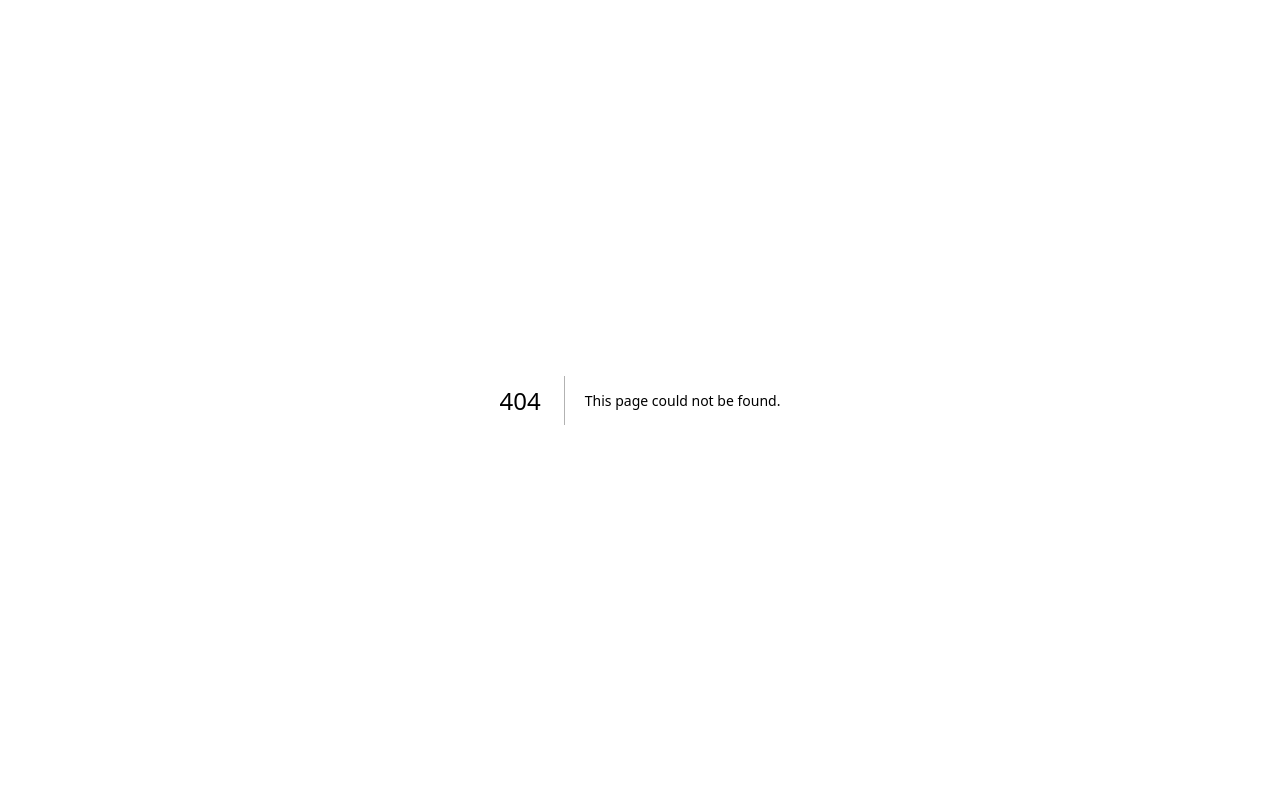
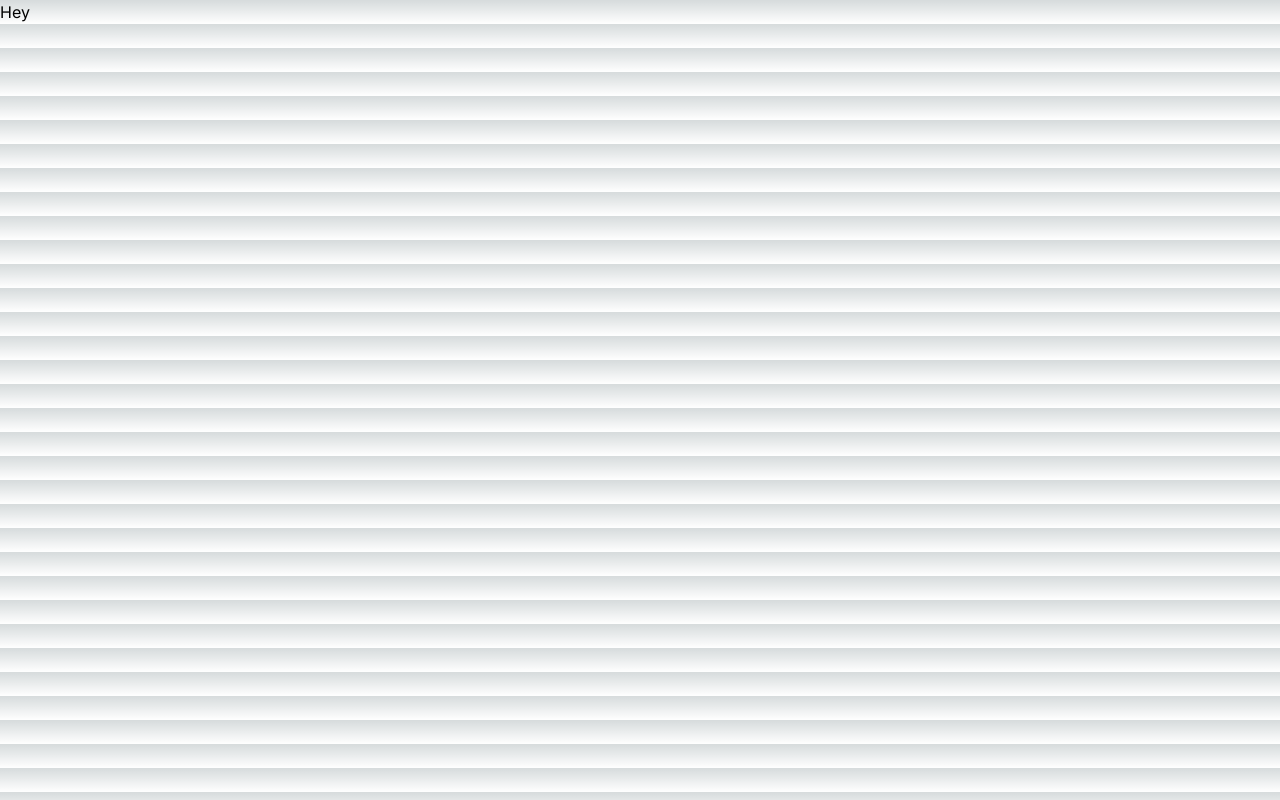
Before and after one commit to rohitvishin/Rothamsted, a Next.js app: page /about in a window 1280 px wide. Before the commit this address had no page. Built offline with nearby package versions, Linux system fonts and the light colour scheme.

Commit message:
about test

```diff
--- /dev/null
+++ b/app/about/page.tsx
@@ -0,0 +1,5 @@
+export default function About(){
+    return (<>
+    <p>Hey</p>
+    </>)
+}
```
